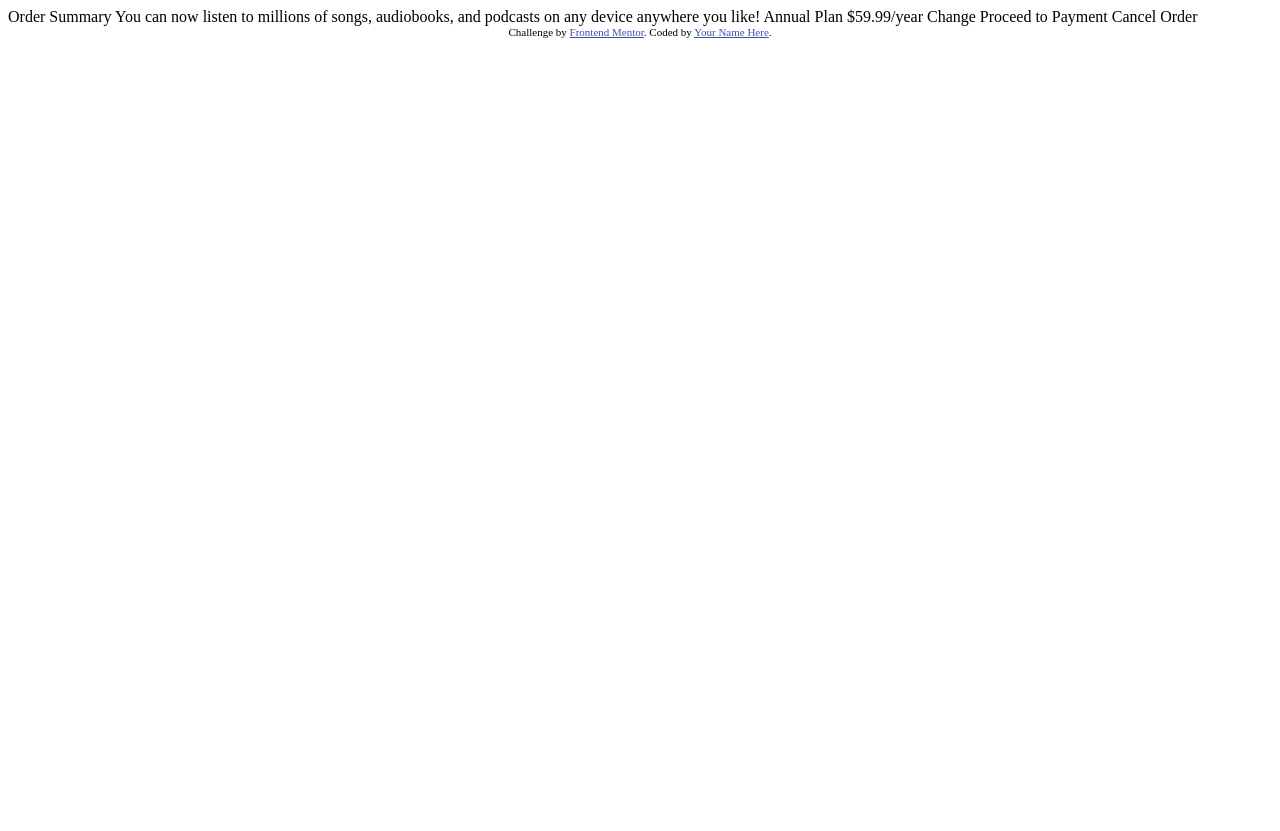
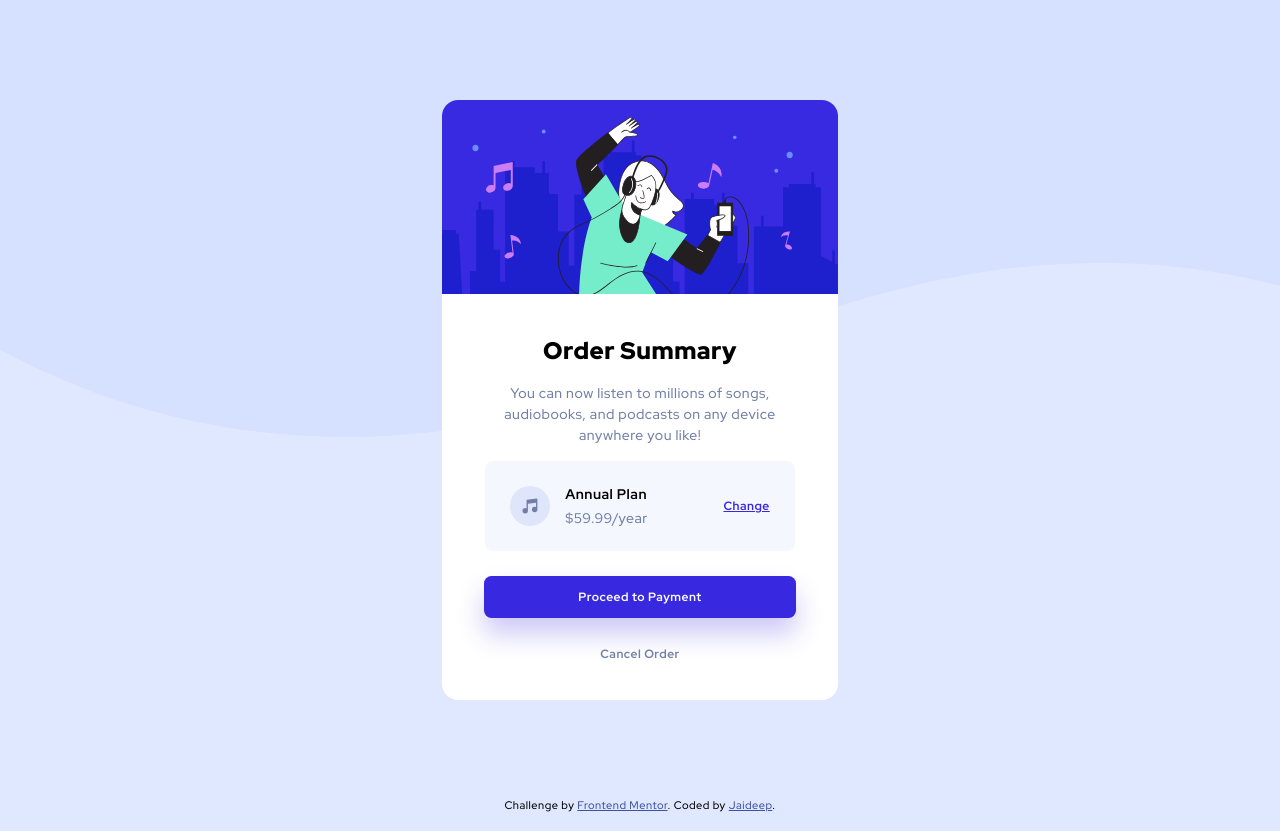
Before and after one commit to JaideepGuntupalli/frontendmentor, a plain HTML site: page order-summary-component-main/index.html in a window 1280 px wide. Before the commit the page ends 800 px from the top, so only its background shows below. Drawn offline with Linux system fonts and the light colour scheme.

Commit message:
Completed the challenge

```diff
--- a/order-summary-component-main/index.html
+++ b/order-summary-component-main/index.html
@@ -1,37 +1,74 @@
 <!DOCTYPE html>
 <html lang="en">
     <head>
-  <meta charset="UTF-8">
-  <meta name="viewport" content="width=device-width, initial-scale=1.0"> <!-- displays site properly based on user's device -->
+        <meta charset="UTF-8" />
+        <meta name="viewport" content="width=device-width, initial-scale=1.0" />
+        <!-- displays site properly based on user's device -->
+        <link rel="preconnect" href="https://fonts.googleapis.com" />
+        <link rel="preconnect" href="https://fonts.gstatic.com" crossorigin />
+        <link
+            href="https://fonts.googleapis.com/css2?family=Red+Hat+Display:wght@500;700;900&display=swap"
+            rel="stylesheet"
+        />
 
-  <link rel="icon" type="image/png" sizes="32x32" href="./images/favicon-32x32.png">
+        <link
+            rel="icon"
+            type="image/png"
+            sizes="32x32"
+            href="./images/favicon-32x32.png"
+        />
 
+        <link rel="stylesheet" href="style.css" />
         <title>Frontend Mentor | Order summary card</title>
 
         <!-- Feel free to remove these styles or customise in your own stylesheet 👍 -->
         <style>
-    .attribution { font-size: 11px; text-align: center; }
-    .attribution a { color: hsl(228, 45%, 44%); }
+            .attribution {
+                font-size: 11px;
+                text-align: center;
+                margin-bottom: 20px;
+            }
+            .attribution a {
+                color: hsl(228, 45%, 44%);
+            }
         </style>
     </head>
     <body>
+        <div class="overlay">
+            <div class="card">
+                <img src="images/illustration-hero.svg" alt="" class="cover" />
 
-  Order Summary
+                <div class="details">
+                    <h1>Order Summary</h1>
 
-  You can now listen to millions of songs, audiobooks, and podcasts on any
-  device anywhere you like!
+                    <section class="desc">
+                        You can now listen to millions of songs, audiobooks, and
+                        podcasts on any device anywhere you like!
+                    </section>
 
-  Annual Plan
-  $59.99/year
+                    <section class="rate-card">
+                        <img src="images/icon-music.svg" alt="" class="music" />
 
-  Change
+                        <div class="info">
+                            <div class="plan">Annual Plan</div>
+                            <div class="rate">$59.99/year</div>
+                        </div>
 
-  Proceed to Payment
-  Cancel Order
+                        <a href="#" class="change">Change</a>
+                    </section>
 
+                    <a href="#" class="pay">Proceed to Payment</a>
+                    <a href="#" class="cancel">Cancel Order</a>
+                </div>
+            </div>
+        </div>
         <div class="attribution">
-    Challenge by <a href="https://www.frontendmentor.io?ref=challenge" target="_blank">Frontend Mentor</a>.
-    Coded by <a href="#">Your Name Here</a>.
+            Challenge by
+            <a
+                href="https://www.frontendmentor.io?ref=challenge"
+                target="_blank"
+                >Frontend Mentor</a
+            >. Coded by <a href="#">Jaideep</a>.
         </div>
     </body>
 </html>
--- /dev/null
+++ b/order-summary-component-main/style.css
@@ -0,0 +1,293 @@
+/* http://meyerweb.com/eric/tools/css/reset/
+   v2.0 | 20110126
+   License: none (public domain)
+*/
+
+html,
+body,
+div,
+span,
+applet,
+object,
+iframe,
+h1,
+h2,
+h3,
+h4,
+h5,
+h6,
+p,
+blockquote,
+pre,
+a,
+abbr,
+acronym,
+address,
+big,
+cite,
+code,
+del,
+dfn,
+em,
+img,
+ins,
+kbd,
+q,
+s,
+samp,
+small,
+strike,
+strong,
+sub,
+sup,
+tt,
+var,
+b,
+u,
+i,
+center,
+dl,
+dt,
+dd,
+ol,
+ul,
+li,
+fieldset,
+form,
+label,
+legend,
+table,
+caption,
+tbody,
+tfoot,
+thead,
+tr,
+th,
+td,
+article,
+aside,
+canvas,
+details,
+embed,
+figure,
+figcaption,
+footer,
+header,
+hgroup,
+menu,
+nav,
+output,
+ruby,
+section,
+summary,
+time,
+mark,
+audio,
+video {
+    margin: 0;
+    padding: 0;
+    border: 0;
+    font-size: 100%;
+    font: inherit;
+    vertical-align: baseline;
+}
+/* HTML5 display-role reset for older browsers */
+article,
+aside,
+details,
+figcaption,
+figure,
+footer,
+header,
+hgroup,
+menu,
+nav,
+section {
+    display: block;
+}
+body {
+    line-height: 1;
+}
+ol,
+ul {
+    list-style: none;
+}
+blockquote,
+q {
+    quotes: none;
+}
+blockquote:before,
+blockquote:after,
+q:before,
+q:after {
+    content: "";
+    content: none;
+}
+table {
+    border-collapse: collapse;
+    border-spacing: 0;
+}
+
+html {
+    box-sizing: border-box;
+    font-family: "Red Hat Display", sans-serif;
+    letter-spacing: 0.5px;
+}
+
+body {
+    background: hsl(225, 100%, 94%);
+}
+
+.overlay {
+    background: url("images/pattern-background-desktop.svg") no-repeat;
+    min-height: 100vh;
+    display: flex;
+    justify-content: center;
+    align-items: center;
+}
+
+.card {
+    background: white;
+    border-radius: 1em;
+    max-width: 396px;
+    width: 100%;
+    display: flex;
+    flex-direction: column;
+}
+
+.cover {
+    border-radius: 1em 1em 0 0;
+}
+
+.details {
+    padding: 0 25px 25px;
+    display: flex;
+    flex-direction: column;
+    align-items: center;
+}
+
+.details h1 {
+    font-weight: 900;
+    font-size: 1.5em;
+    margin: 45px 0 20px;
+}
+
+.desc {
+    font-size: 1em;
+    width: 85%;
+    text-align: center;
+    line-height: 1.5;
+    color: hsl(224, 23%, 55%);
+    margin-bottom: 15px;
+    font-size: 0.875em;
+    font-weight: 400;
+}
+
+.rate-card {
+    display: flex;
+    background: hsl(225, 100%, 98%);
+    padding: 25px 25px;
+    border-radius: 0.5em;
+    width: 75%;
+    align-items: center;
+    justify-content: flex-end;
+    font-size: 1em;
+}
+
+.music {
+    margin-right: 15px;
+    width: 40px;
+}
+
+.change {
+    color: hsl(245, 75%, 52%);
+    margin-left: auto;
+    font-size: 0.75em;
+    font-weight: 700;
+    transition: color ease-in 100ms;
+}
+
+.info .plan {
+    font-weight: 700;
+    margin-bottom: 10px;
+    font-size: 0.875em;
+}
+
+.info .rate {
+    color: hsl(224, 23%, 55%);
+    font-size: 0.875em;
+}
+
+.pay {
+    text-decoration: none;
+    background: hsl(245, 75%, 52%);
+    color: white;
+    width: 90%;
+    padding: 15px 0;
+    text-align: center;
+    margin: 25px 0 15px;
+    border-radius: 0.625em;
+    font-size: 0.75em;
+    font-weight: 700;
+    -webkit-box-shadow: 0px 16px 26px 0px hsl(245, 75%, 52%, 0.25);
+    -moz-box-shadow: 0px 16px 26px 0px hsl(245, 75%, 52%, 0.25);
+    box-shadow: 0px 16px 26px 0px hsl(245, 75%, 52%, 0.25);
+    transition: background ease-out 150ms;
+}
+
+.cancel {
+    margin: 15px 0;
+    color: hsl(224, 23%, 55%);
+    font-size: 0.75em;
+    font-weight: 700;
+    text-decoration: none;
+    transition: color ease-out 150ms;
+}
+
+.change:hover,
+.change:focus {
+    color: hsl(258, 75%, 52%);
+    text-decoration: none;
+}
+
+.pay:hover,
+.pay:focus {
+    background: hsl(258, 75%, 52%);
+}
+
+.cancel:hover,
+.cancel:focus {
+    color: black;
+}
+
+@media (max-width: 450px) {
+    .card {
+        max-width: 325px;
+    }
+
+    .desc {
+        width: 90%;
+        font-size: 0.875em;
+    }
+
+    .rate-card {
+        padding: 15px 20px;
+        width: 85%;
+    }
+
+    .change {
+        font-weight: 900;
+    }
+
+    .music {
+        width: 50px;
+    }
+
+    .pay {
+        font-size: 0.875em;
+    }
+
+    .cancel {
+        font-size: 1em;
+    }
+}
```
Lines whose indentation alone changed are shown as unchanged.
